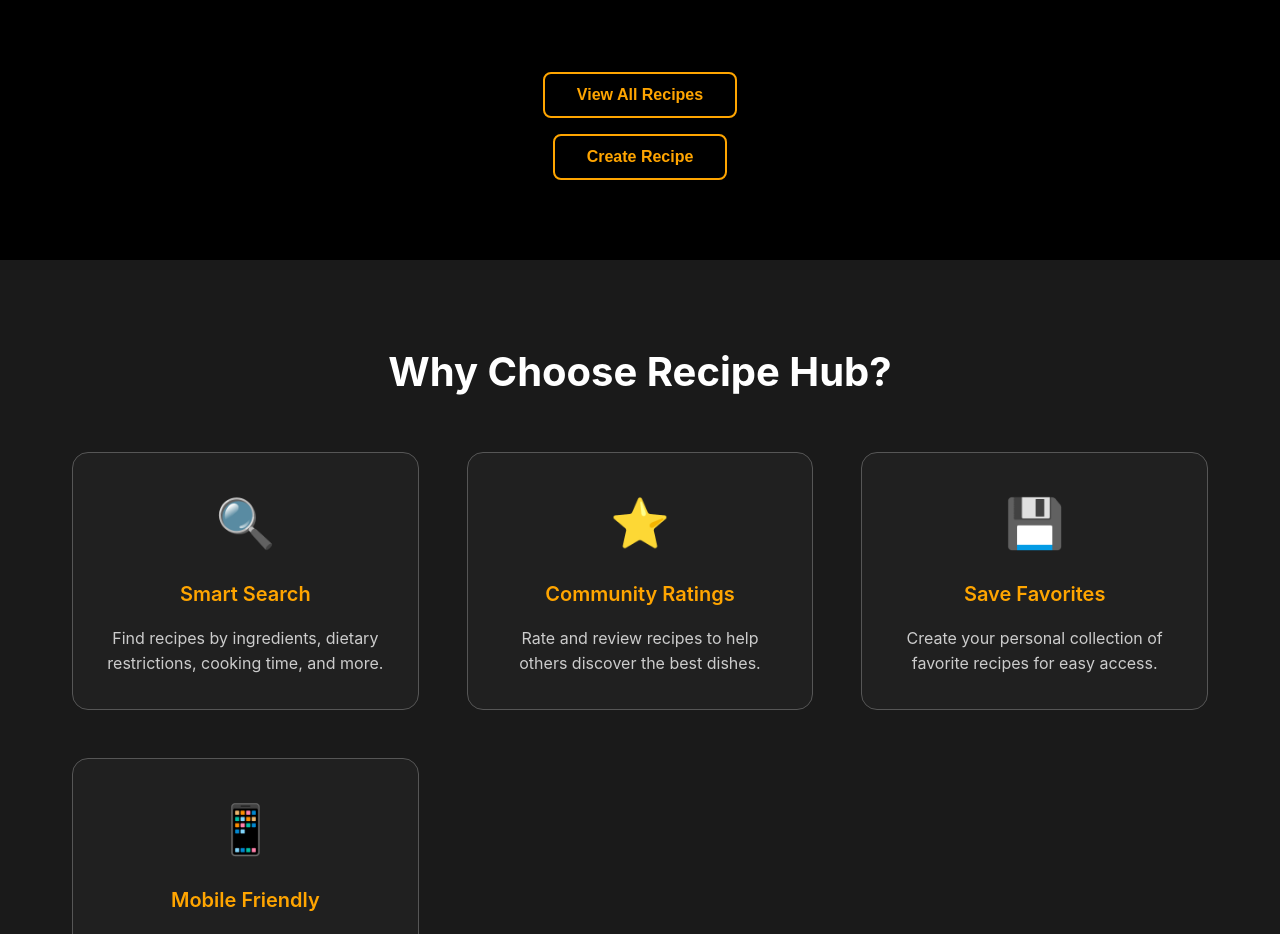
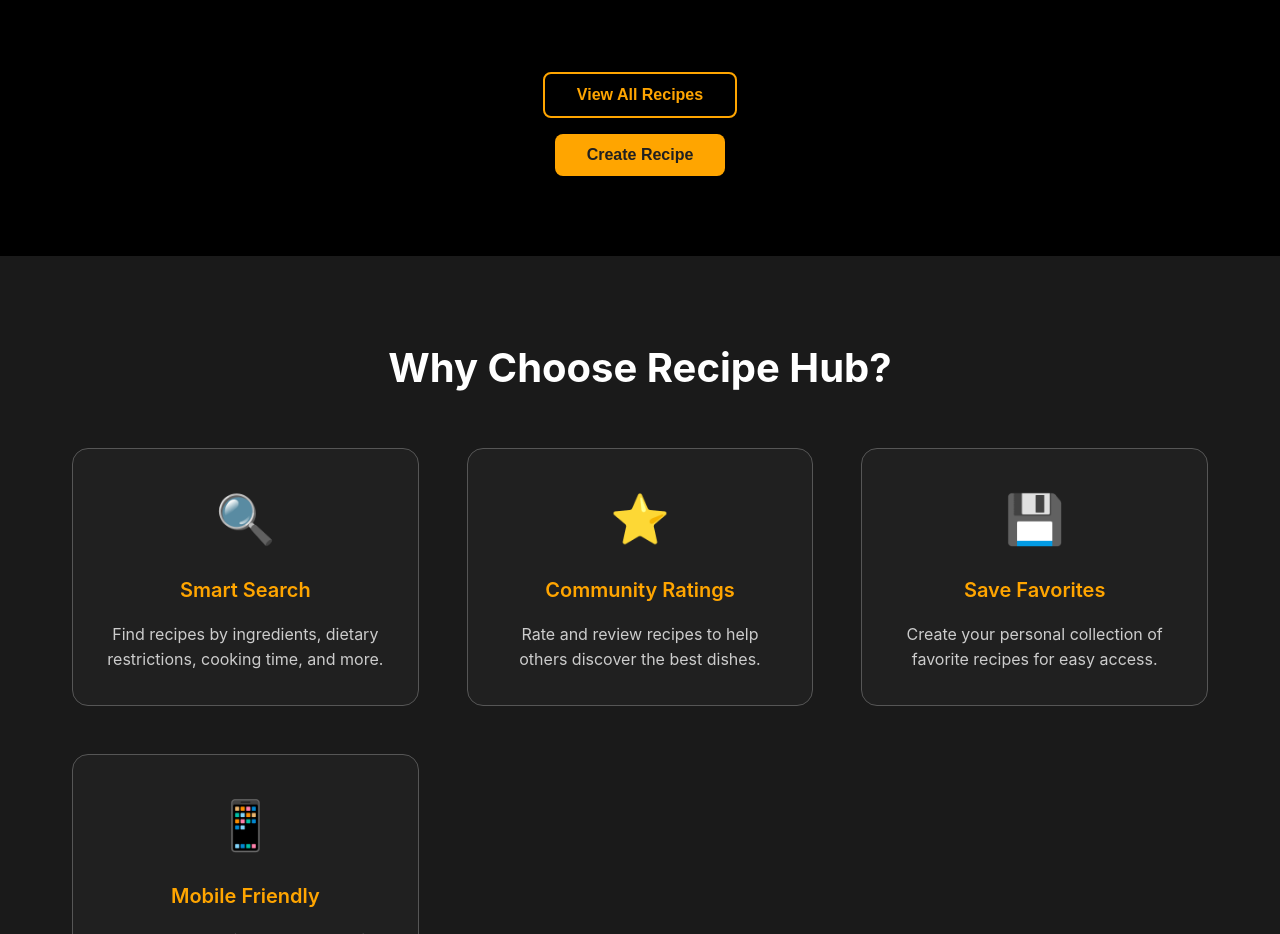
Before and after one commit to tomm00se/NWT-EoMA, a plain HTML site: page frontend/index.html in a window 1280 px wide. Shown: the part 1360-2294 px from the top of the page. Drawn offline with Linux system fonts and the light colour scheme; no server answers.

Commit message:
feat: update "Create Recipe" button style to primary

```diff
--- a/frontend/index.html
+++ b/frontend/index.html
@@ -127,7 +127,7 @@
           </button>
         </div>
         <div class="create-recipe-container">
-          <button class="btn btn-outline" id="loadMoreBtn" onclick="window.location.href='create-recipe.html'">
+          <button class="btn btn-primary" id="loadMoreBtn" onclick="window.location.href='create-recipe.html'">
             Create Recipe
           </button>
         </div>
```
